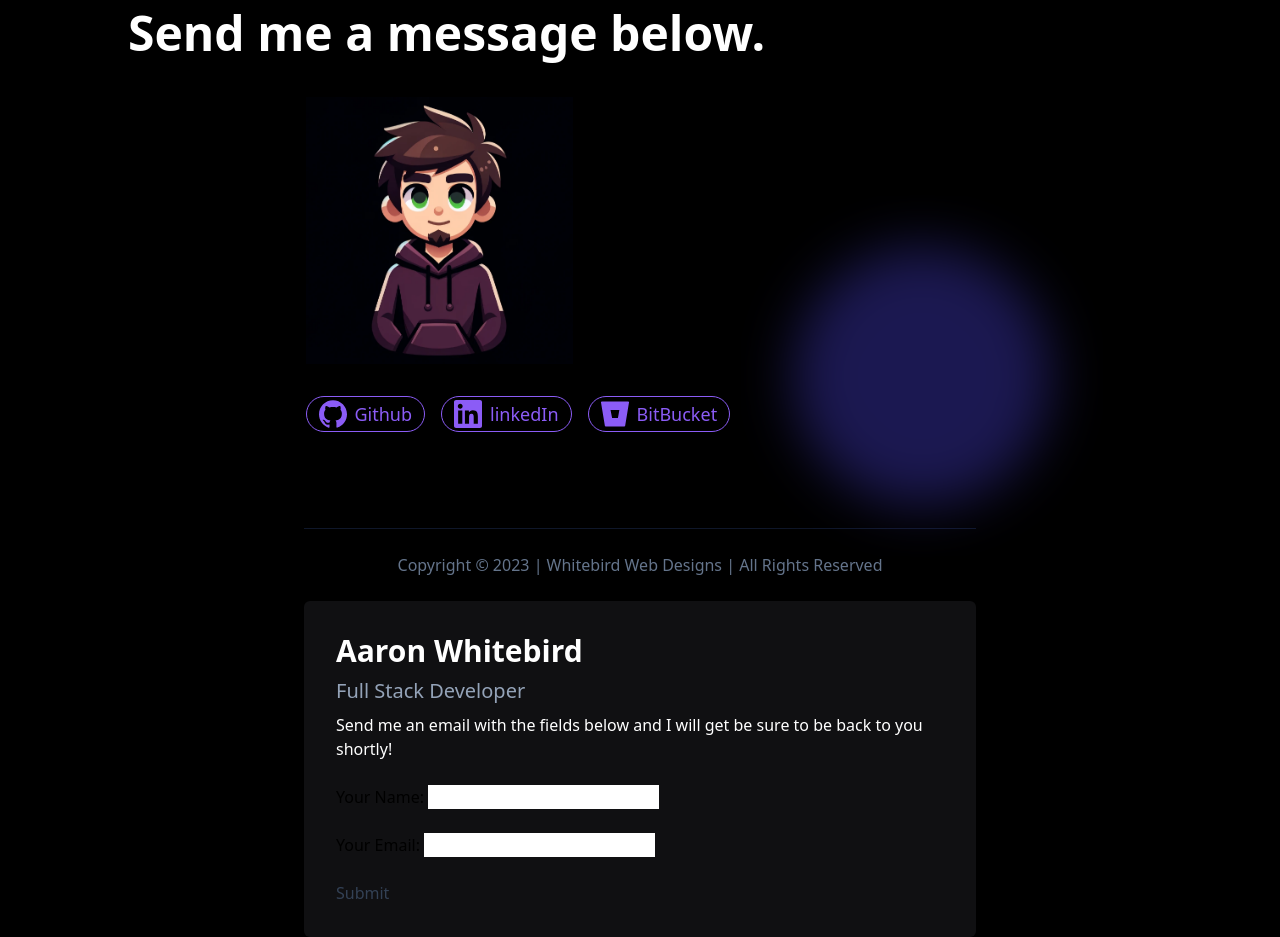
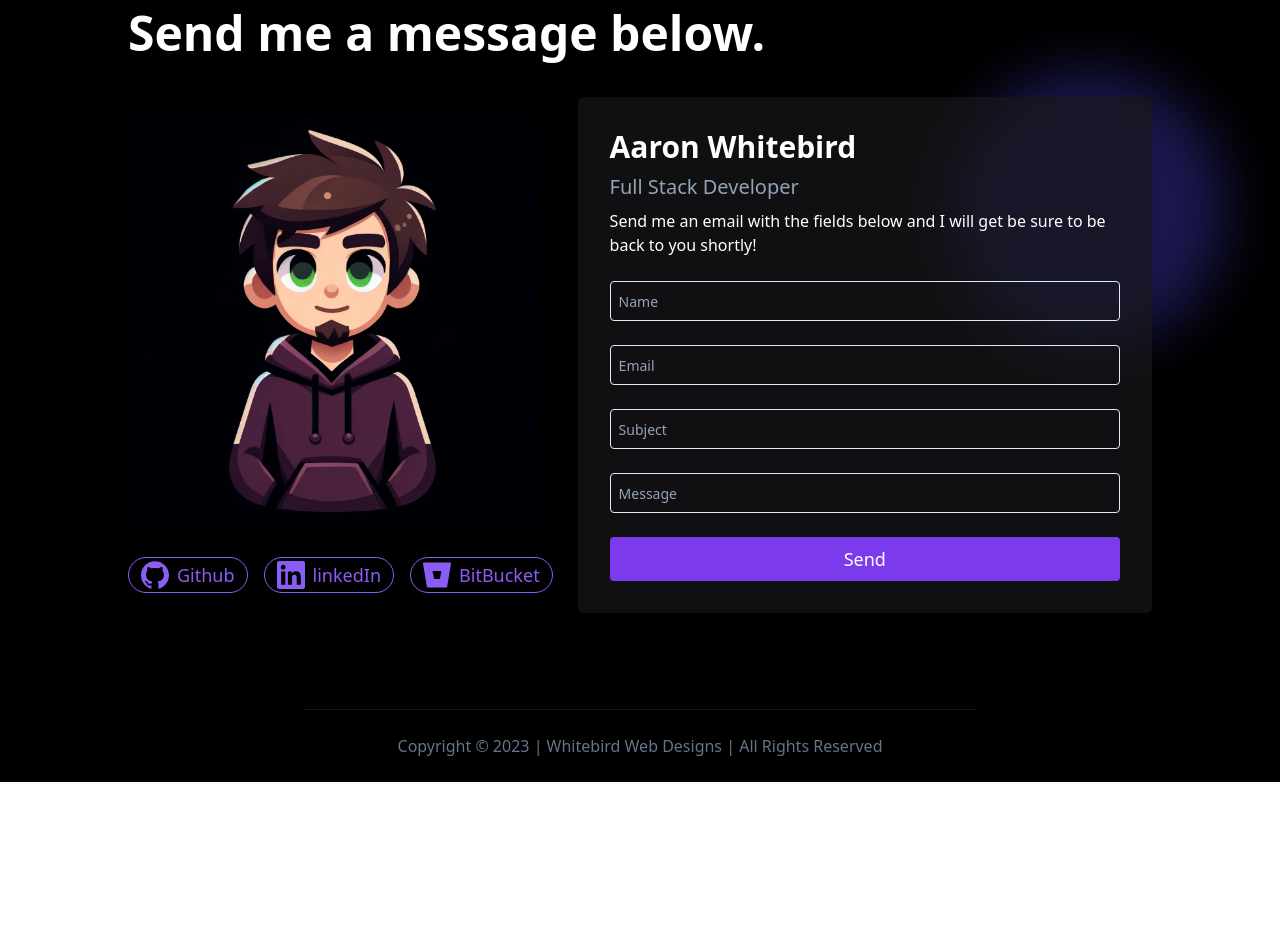
Before and after one commit to awhitebird18/updated-portfolio, a React (Vite) app: page / in a window 1280 px wide. Shown: the part 6322-7259 px from the top of the page. After the commit the page ends 7104 px from the top, so only its background shows below. Built offline with nearby package versions, Linux system fonts and the light colour scheme.

Commit message:
troubleshooting netflify forms

```diff
--- a/package.json
+++ b/package.json
@@ -10,6 +10,7 @@
     "preview": "vite preview"
   },
   "dependencies": {
+    "@formspree/react": "^2.5.1",
     "@hookform/resolvers": "^3.3.1",
     "@lexical/react": "^0.12.2",
     "@radix-ui/react-label": "^2.0.2",
--- a/src/components/ui/Toast.tsx
+++ b/src/components/ui/Toast.tsx
@@ -1,11 +1,11 @@
-import * as React from "react"
-import * as ToastPrimitives from "@radix-ui/react-toast"
-import { cva, type VariantProps } from "class-variance-authority"
-import { X } from "lucide-react"
+import * as React from "react";
+import * as ToastPrimitives from "@radix-ui/react-toast";
+import { cva, type VariantProps } from "class-variance-authority";
+import { X } from "lucide-react";
 
-import { cn } from "@/lib/utils"
+import { cn } from "@/lib/utils";
 
-const ToastProvider = ToastPrimitives.Provider
+const ToastProvider = ToastPrimitives.Provider;
 
 const ToastViewport = React.forwardRef<
   React.ElementRef<typeof ToastPrimitives.Viewport>,
@@ -19,15 +19,15 @@ const ToastViewport = React.forwardRef<
     )}
     {...props}
   />
-))
-ToastViewport.displayName = ToastPrimitives.Viewport.displayName
+));
+ToastViewport.displayName = ToastPrimitives.Viewport.displayName;
 
 const toastVariants = cva(
-  "group pointer-events-auto relative flex w-full items-center justify-between space-x-4 overflow-hidden rounded-md border p-6 pr-8 shadow-lg transition-all data-[swipe=cancel]:translate-x-0 data-[swipe=end]:translate-x-[var(--radix-toast-swipe-end-x)] data-[swipe=move]:translate-x-[var(--radix-toast-swipe-move-x)] data-[swipe=move]:transition-none data-[state=open]:animate-in data-[state=closed]:animate-out data-[swipe=end]:animate-out data-[state=closed]:fade-out-80 data-[state=closed]:slide-out-to-right-full data-[state=open]:slide-in-from-top-full data-[state=open]:sm:slide-in-from-bottom-full",
+  "group pointer-events-auto relative flex w-full items-center justify-between space-x-4 overflow-hidden rounded-md border p-4 pr-8 shadow-lg transition-all data-[swipe=cancel]:translate-x-0 data-[swipe=end]:translate-x-[var(--radix-toast-swipe-end-x)] data-[swipe=move]:translate-x-[var(--radix-toast-swipe-move-x)] data-[swipe=move]:transition-none data-[state=open]:animate-in data-[state=closed]:animate-out data-[swipe=end]:animate-out data-[state=closed]:fade-out-80 data-[state=closed]:slide-out-to-right-full data-[state=open]:slide-in-from-top-full data-[state=open]:sm:slide-in-from-bottom-full",
   {
     variants: {
       variant: {
-        default: "border bg-background text-foreground",
+        default: "border border-violet-500 bg-black text-violet-500",
         destructive:
           "destructive group border-destructive bg-destructive text-destructive-foreground",
       },
@@ -36,12 +36,11 @@ const toastVariants = cva(
       variant: "default",
     },
   }
-)
+);
 
 const Toast = React.forwardRef<
   React.ElementRef<typeof ToastPrimitives.Root>,
-  React.ComponentPropsWithoutRef<typeof ToastPrimitives.Root> &
-    VariantProps<typeof toastVariants>
+  React.ComponentPropsWithoutRef<typeof ToastPrimitives.Root> & VariantProps<typeof toastVariants>
 >(({ className, variant, ...props }, ref) => {
   return (
     <ToastPrimitives.Root
@@ -49,9 +48,9 @@ const Toast = React.forwardRef<
       className={cn(toastVariants({ variant }), className)}
       {...props}
     />
-  )
-})
-Toast.displayName = ToastPrimitives.Root.displayName
+  );
+});
+Toast.displayName = ToastPrimitives.Root.displayName;
 
 const ToastAction = React.forwardRef<
   React.ElementRef<typeof ToastPrimitives.Action>,
@@ -65,8 +64,8 @@ const ToastAction = React.forwardRef<
     )}
     {...props}
   />
-))
-ToastAction.displayName = ToastPrimitives.Action.displayName
+));
+ToastAction.displayName = ToastPrimitives.Action.displayName;
 
 const ToastClose = React.forwardRef<
   React.ElementRef<typeof ToastPrimitives.Close>,
@@ -75,28 +74,24 @@ const ToastClose = React.forwardRef<
   <ToastPrimitives.Close
     ref={ref}
     className={cn(
-      "absolute right-2 top-2 rounded-md p-1 text-foreground/50 opacity-0 transition-opacity hover:text-foreground focus:opacity-100 focus:outline-none focus:ring-2 group-hover:opacity-100 group-[.destructive]:text-red-300 group-[.destructive]:hover:text-red-50 group-[.destructive]:focus:ring-red-400 group-[.destructive]:focus:ring-offset-red-600",
+      "absolute right-2 top-2 text-lg rounded-md p-1 text-violet-500  transition-opacity hover:text-violet-500 focus:opacity-100 focus:outline-none focus:ring-2 group-hover:opacity-100 group-[.destructive]:text-red-300 group-[.destructive]:hover:text-red-50 group-[.destructive]:focus:ring-red-400 group-[.destructive]:focus:ring-offset-red-600",
       className
     )}
     toast-close=""
     {...props}
   >
-    <X className="h-4 w-4" />
+    <X className="h-4 w-4 text-violet-500" />
   </ToastPrimitives.Close>
-))
-ToastClose.displayName = ToastPrimitives.Close.displayName
+));
+ToastClose.displayName = ToastPrimitives.Close.displayName;
 
 const ToastTitle = React.forwardRef<
   React.ElementRef<typeof ToastPrimitives.Title>,
   React.ComponentPropsWithoutRef<typeof ToastPrimitives.Title>
 >(({ className, ...props }, ref) => (
-  <ToastPrimitives.Title
-    ref={ref}
-    className={cn("text-sm font-semibold", className)}
-    {...props}
-  />
-))
-ToastTitle.displayName = ToastPrimitives.Title.displayName
+  <ToastPrimitives.Title ref={ref} className={cn("text-base font-bold", className)} {...props} />
+));
+ToastTitle.displayName = ToastPrimitives.Title.displayName;
 
 const ToastDescription = React.forwardRef<
   React.ElementRef<typeof ToastPrimitives.Description>,
@@ -107,12 +102,12 @@ const ToastDescription = React.forwardRef<
     className={cn("text-sm opacity-90", className)}
     {...props}
   />
-))
-ToastDescription.displayName = ToastPrimitives.Description.displayName
+));
+ToastDescription.displayName = ToastPrimitives.Description.displayName;
 
-type ToastProps = React.ComponentPropsWithoutRef<typeof Toast>
+type ToastProps = React.ComponentPropsWithoutRef<typeof Toast>;
 
-type ToastActionElement = React.ReactElement<typeof ToastAction>
+type ToastActionElement = React.ReactElement<typeof ToastAction>;
 
 export {
   type ToastProps,
@@ -124,4 +119,4 @@ export {
   ToastDescription,
   ToastClose,
   ToastAction,
-}
+};
--- a/src/pages/success.js
+++ /dev/null
@@ -1,3 +0,0 @@
-export default function Success() {
-  return <div>Form successfully submitted!</div>;
-}
--- a/src/sections/Contact.tsx
+++ b/src/sections/Contact.tsx
@@ -1,14 +1,37 @@
+// import { useForm } from "react-hook-form";
+// import { zodResolver } from "@hookform/resolvers/zod";
+// import { z } from "zod";
 import fullAvatar from "../assets/fullAvatar.png";
 import blur from "../assets/backgroundBlur.svg";
 
 import { SiBitbucket, SiGithub, SiLinkedin } from "react-icons/si";
 import { Button } from "@/components/ui/Button";
+import { Input } from "@/components/ui/Input";
+import { useToast } from "@/components/ui/use-toast";
+import { useForm } from "@formspree/react";
+import { useEffect, useState } from "react";
 
-// import { useToast } from "@/components/ui/use-toast";
+// Zod schema for validation
+// const contactSchema = z.object({
+//   name: z.string().min(2, "Name too short"),
+//   email: z.string().email("Invalid email address"),
+//   subject: z.string(),
+//   message: z.string().min(10, "Message should be at least 10 characters"),
+// });
+
+// type FormData = z.infer<typeof contactSchema>;
 
 // eslint-disable-next-line @typescript-eslint/no-explicit-any
 const Contact = ({ sectionRef }: { sectionRef: any }) => {
-  // const { toast } = useToast();
+  const [state, handleSubmit] = useForm("mbjvbvaa");
+  const [name, setName] = useState("");
+  const [email, setEmail] = useState("");
+  const [subject, setSubject] = useState("");
+  const [message, setMessage] = useState("");
+  const { toast } = useToast();
+  // const { register, formState, resetField, reset } = useForm<FormData>({
+  //   resolver: zodResolver(contactSchema),
+  // });
 
   // eslint-disable-next-line @typescript-eslint/no-explicit-any, react-hooks/exhaustive-deps
   // const submitHandler = (event: any) => {
@@ -24,12 +47,29 @@ const Contact = ({ sectionRef }: { sectionRef: any }) => {
   //     body: new URLSearchParams(formData).toString(),
   //   })
   //     .then(() => {
-  //       console.log("form submitted");
+  //       toast({ title: "Success" });
+  //       resetField("email");
   //     })
   //     .catch(() => {
   //       toast({ title: "Error" });
   //     });
+
+  //   reset();
   // };
+
+  useEffect(() => {
+    if (state.succeeded) {
+      setName("");
+      setEmail("");
+      setSubject("");
+      setMessage("");
+      toast({
+        title: "Email Submitted",
+        description: "Thanks for the submission. I will be get back to you shortly.",
+      });
+    }
+    // eslint-disable-next-line react-hooks/exhaustive-deps
+  }, [state.succeeded]);
 
   return (
     <div
@@ -91,6 +131,85 @@ const Contact = ({ sectionRef }: { sectionRef: any }) => {
 
             <div className="relative w-full lg:w-3/5 ">
               <img src={blur} className="-top-20 -right-32 absolute z-0 lg:w-96 h-96 opacity-50" />
+
+              <form
+                onSubmit={handleSubmit}
+                className="flex flex-col gap-6 h-full justify-between bg-zinc-900/70 p-8 rounded-lg shadow-lg max-w-2xl z-10 relative"
+              >
+                <div className="flex flex-col gap-2">
+                  <h3 className="text-3xl text-white font-bold">Aaron Whitebird</h3>
+                  <h4 className="text-xl text-slate-400">Full Stack Developer</h4>
+                  <p className="text-white">
+                    Send me an email with the fields below and I will get be sure to be back to you
+                    shortly!
+                  </p>
+                </div>
+
+                <Input
+                  id="name"
+                  className="border p-2 rounded bg-transparent text-white placeholder:text-slate-400"
+                  name="name"
+                  placeholder="Name"
+                  value={name}
+                  onChange={(e) => setName(e.target.value)}
+                  // {...register}
+                />
+                {/* {formState.errors.name && (
+                  <span className="text-red-600">{formState.errors.name.message}</span>
+                )} */}
+
+                <Input
+                  id="email"
+                  className="border p-2 rounded bg-transparent text-white placeholder:text-slate-400 "
+                  name="email"
+                  type="email"
+                  placeholder="Email"
+                  value={email}
+                  onChange={(e) => setEmail(e.target.value)}
+                  // {...register}
+                />
+                {/* {formState.errors.email && (
+                  <span className="text-red-600">{formState.errors.email?.message}</span>
+                )} */}
+
+                <Input
+                  id="subject"
+                  className="border p-2 rounded bg-transparent text-white placeholder:text-slate-400"
+                  name="subject"
+                  placeholder="Subject"
+                  value={subject}
+                  onChange={(e) => setSubject(e.target.value)}
+                  // {...register}
+                />
+                {/* {formState.errors.subject && (
+                  <span className="text-red-600">{formState.errors.subject.message}</span>
+                )} */}
+
+                <Input
+                  id="message"
+                  className="border p-2 rounded bg-transparent text-white placeholder:text-slate-400"
+                  name="message"
+                  placeholder="Message"
+                  value={message}
+                  onChange={(e) => setMessage(e.target.value)}
+                  // {...register}
+                />
+
+                {/* {formState.errors.message && (
+                  <span className="text-red-600">{formState.errors.message.message}</span>
+                )} */}
+
+                {/* <div className="flex flex-col gap-2">
+                  <Button type="submit" className="text-white rounded">
+                    Send
+                  </Button>
+                </div> */}
+                <div className="flex flex-col gap-2">
+                  <Button type="submit" className="text-white rounded">
+                    Send
+                  </Button>
+                </div>
+              </form>
             </div>
           </div>
         </div>
@@ -98,82 +217,6 @@ const Contact = ({ sectionRef }: { sectionRef: any }) => {
       <p className="w-full flex justify-center p-6 text-slate-500 border-t border-slate-900 max-w-2xl">
         Copyright © 2023 | Whitebird Web Designs | All Rights Reserved
       </p>
-      <form
-        className="flex flex-col gap-6 h-full justify-between bg-zinc-900/70 p-8 rounded-lg shadow-lg max-w-2xl z-10 relative"
-        name="contact"
-        action="/success"
-        method="POST"
-        data-netlify="true"
-      >
-        <input type="hidden" name="form-name" value="contact" />
-        <div className="flex flex-col gap-2">
-          <h3 className="text-3xl text-white font-bold">Aaron Whitebird</h3>
-          <h4 className="text-xl text-slate-400">Full Stack Developer</h4>
-          <p className="text-white">
-            Send me an email with the fields below and I will get be sure to be back to you shortly!
-          </p>
-        </div>
-
-        <label>
-          Your Name: <input type="text" name="name" />
-        </label>
-
-        <label>
-          Your Email: <input type="email" name="email" />
-        </label>
-
-        {/* <Input
-                  className="border p-2 rounded bg-transparent text-white placeholder:text-slate-400"
-                  name="name"
-                  placeholder="Name"
-                  {...register}
-                />
-                {formState.errors.name && (
-                  <span className="text-red-600">{formState.errors.name.message}</span>
-                )}
-
-                <Input
-                  className="border p-2 rounded bg-transparent text-white placeholder:text-slate-400 "
-                  name="email"
-                  type="email"
-                  placeholder="Email"
-                  {...register}
-                />
-                {formState.errors.email && (
-                  <span className="text-red-600">{formState.errors.email?.message}</span>
-                )} */}
-
-        {/* <Input
-                  className="border p-2 rounded bg-transparent text-white placeholder:text-slate-400"
-                  name="subject"
-                  placeholder="Subject"
-                  {...register}
-                />
-                {formState.errors.subject && (
-                  <span className="text-red-600">{formState.errors.subject.message}</span>
-                )}
-
-                <Input
-                  className="border p-2 rounded bg-transparent text-white placeholder:text-slate-400"
-                  name="message"
-                  placeholder="Message"
-                  {...register}
-                />
-
-                {formState.errors.message && (
-                  <span className="text-red-600">{formState.errors.message.message}</span>
-                )} */}
-
-        <p>
-          <input type="submit" />
-        </p>
-
-        {/* <div className="flex flex-col gap-2">
-                  <Button type="submit" className="text-white rounded">
-                    Send
-                  </Button>
-                </div> */}
-      </form>
     </div>
   );
 };
```
Also changed, not shown: 1 other file (tests, documents, lock files or other folders).
